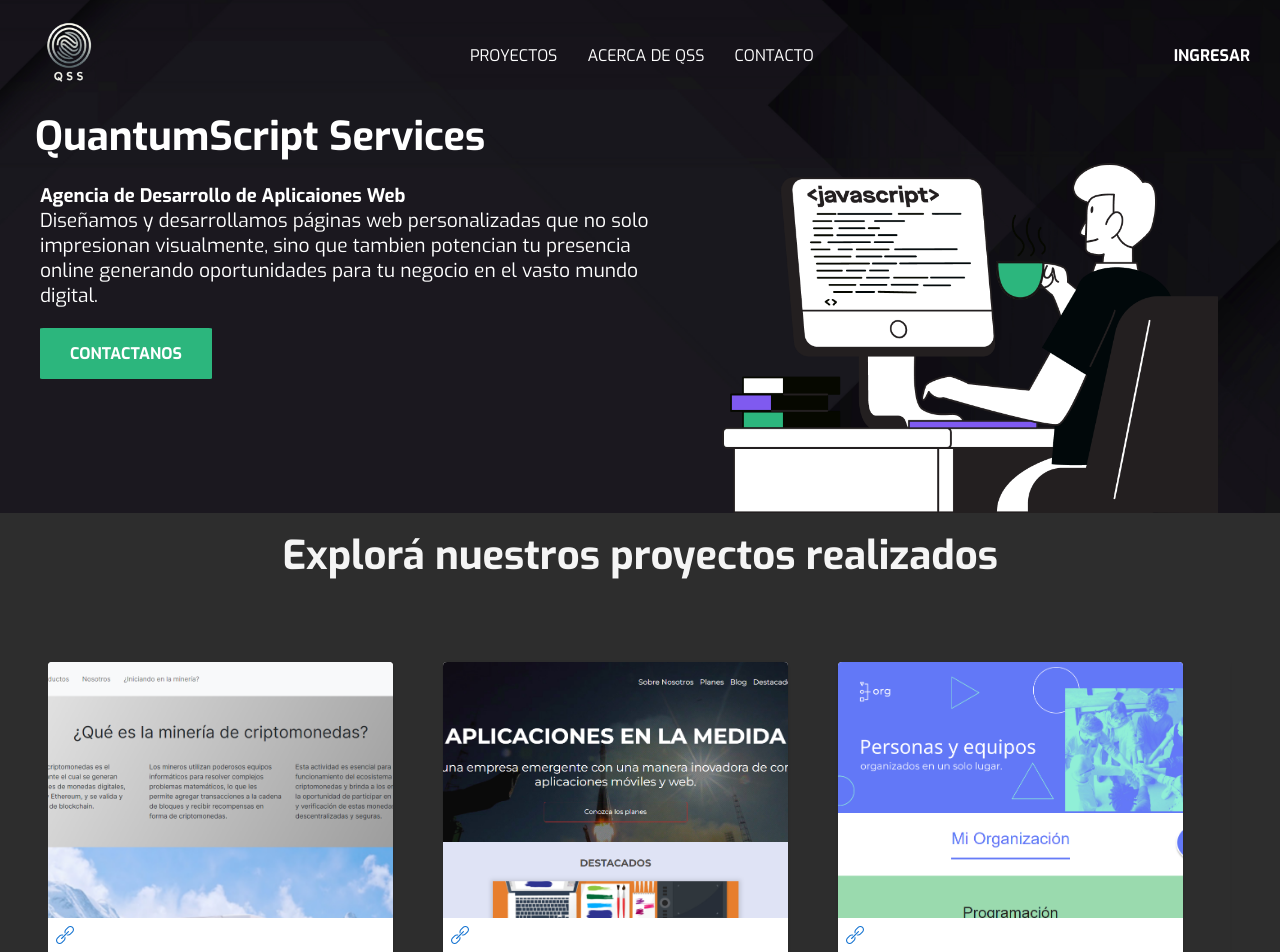
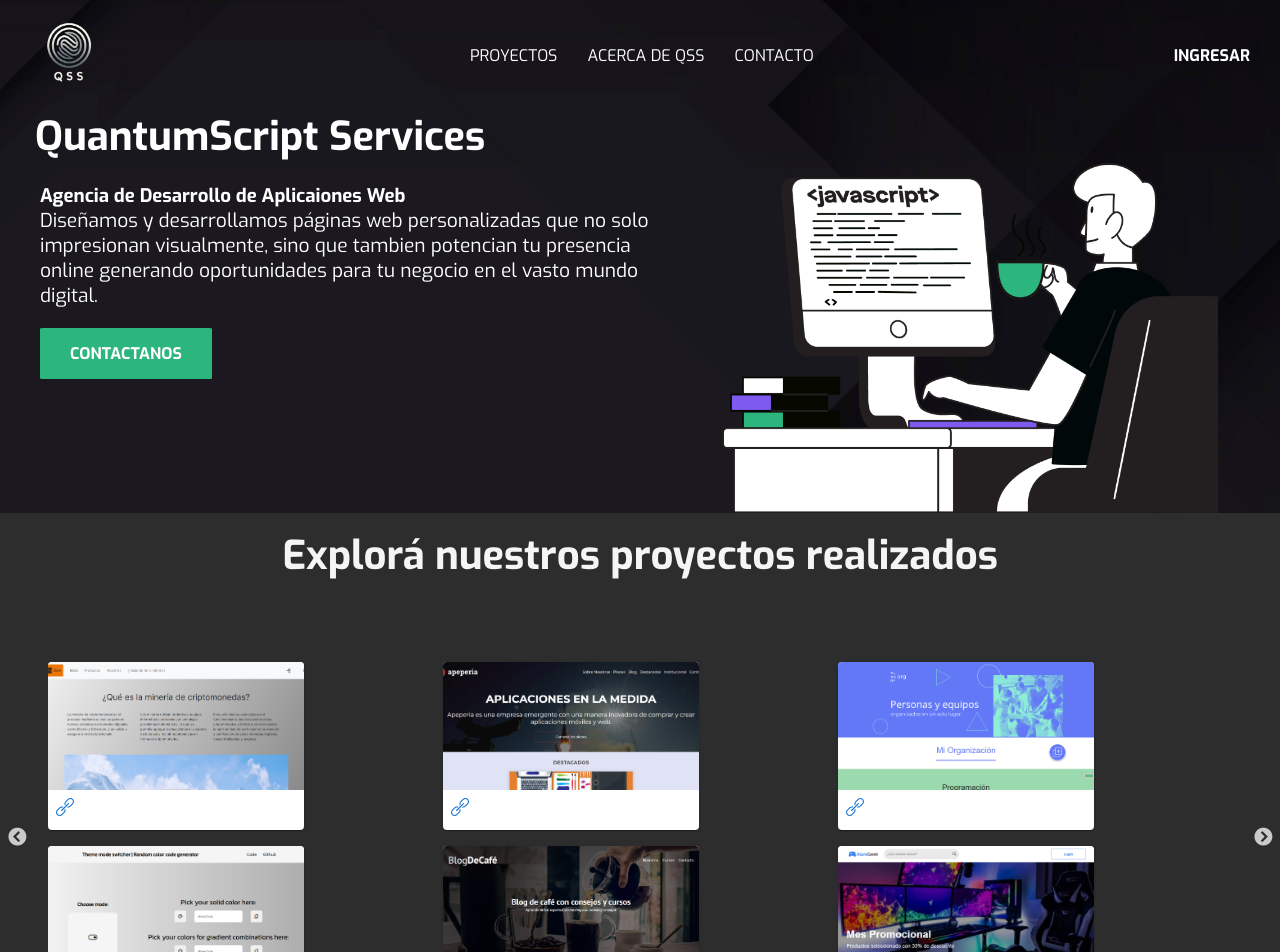
Before and after one commit to quantum-script-team/QSS-portfolio, a React (Vite) app in the folder frontend/: page / in a window 1280 px wide. Shown: the top 952 px of the page. Built offline with nearby package versions, Linux system fonts and the light colour scheme.

Commit message:
Fix conflictos

```diff
--- a/frontend/src/components/projects/Project.jsx
+++ b/frontend/src/components/projects/Project.jsx
@@ -11,9 +11,9 @@
 
 const Project = ({ projectData }) => {
   return (
-    <Card sx={{ maxWidth: 345 }} className="project__card">
+    <Card sx={{ maxWidth: 256 }} className="project__card">
       <CardMedia
-        sx={{ height: 256 }}
+        sx={{ height: 128 }}
         image={`img/projects/${projectData.image}`}
         title={projectData.name}
       />
```
